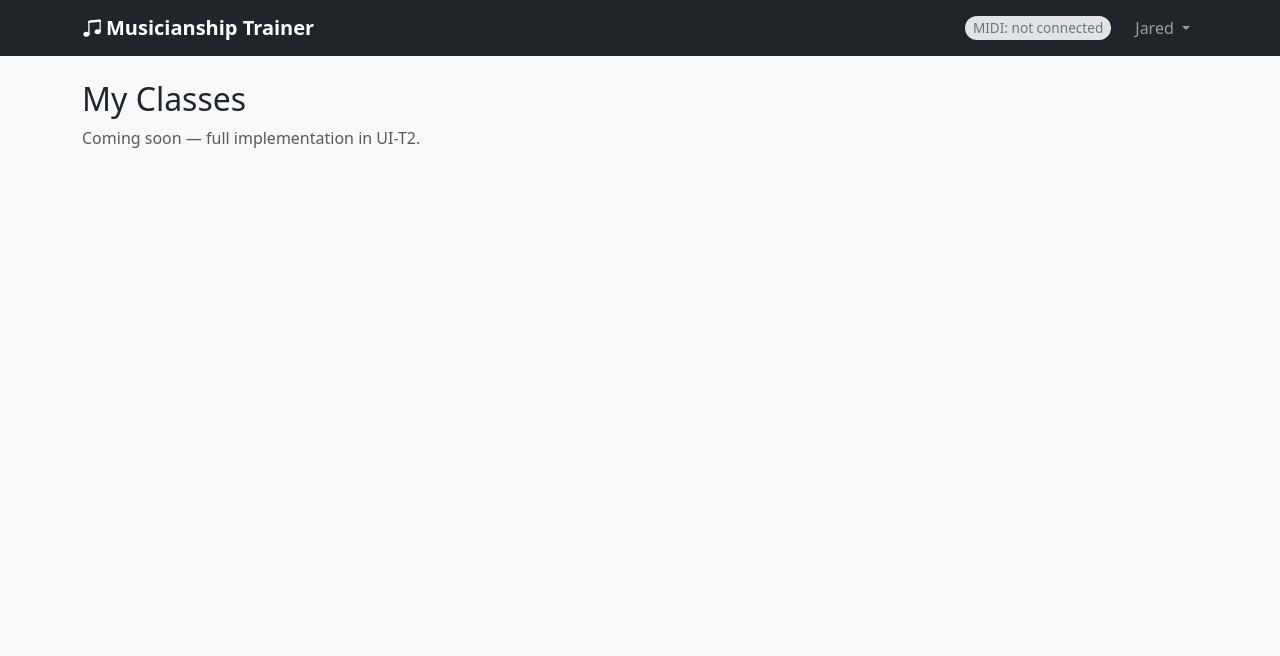
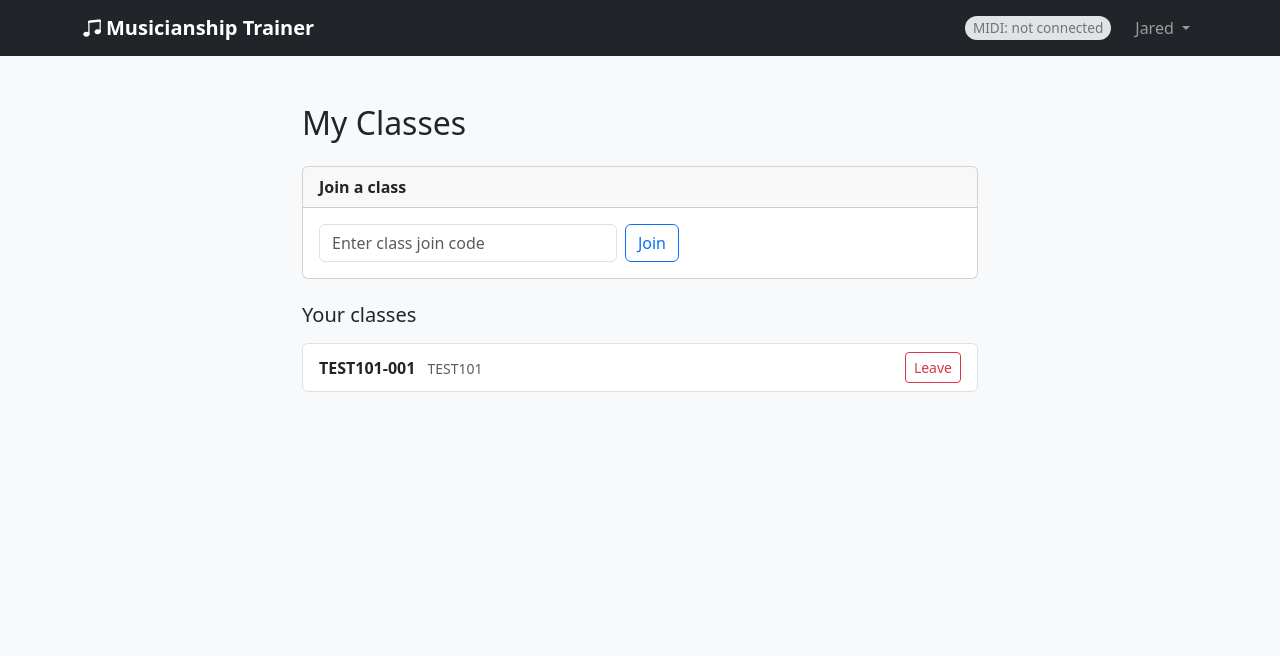
Before and after one commit to FakeBees/Musicianship-Website, a Flask app: page /my-classes in a window 1280 px wide. Shown: the top 656 px of the page. Run offline with Flask 3, Linux system fonts and the light colour scheme; a user stored in the database is signed in.

Commit message:
feat: student My Classes page; strip join/leave from /me
Co-Authored-By: Claude Sonnet 4.6 <noreply@anthropic.com>

```diff
--- a/app.py
+++ b/app.py
@@ -2066,7 +2066,7 @@ def leave_class(class_id):
         klass.members.remove(current_user)
         db.session.commit()
         flash(f'Left "{klass.name}".', 'success')
-    return redirect(url_for('me'))
+    return redirect(url_for('my_classes'))
 
 
 @app.route('/me')
--- a/templates/student/my_classes.html
+++ b/templates/student/my_classes.html
@@ -1,6 +1,41 @@
 {% extends 'base.html' %}
 {% block title %}My Classes{% endblock %}
 {% block content %}
-<h2>My Classes</h2>
-<p class="text-muted">Coming soon — full implementation in UI-T2.</p>
+<div class="container py-4" style="max-width:700px">
+  <h2 class="mb-4">My Classes</h2>
+
+  {% with messages = get_flashed_messages(with_categories=true) %}
+    {% for cat, msg in messages %}<div class="alert alert-{{ cat }}">{{ msg }}</div>{% endfor %}
+  {% endwith %}
+
+  <div class="card mb-4">
+    <div class="card-header fw-semibold">Join a class</div>
+    <div class="card-body">
+      <form method="post" action="{{ url_for('join_class') }}" class="d-flex gap-2" style="max-width:360px">
+        <input type="text" name="join_code" class="form-control" placeholder="Enter class join code" required>
+        <button type="submit" class="btn btn-outline-primary">Join</button>
+      </form>
+    </div>
+  </div>
+
+  {% if classes %}
+  <h5 class="mb-3">Your classes</h5>
+  <div class="list-group">
+    {% for klass in classes %}
+    <div class="list-group-item d-flex justify-content-between align-items-center">
+      <div>
+        <strong>{{ klass.name }}</strong>
+        {% if klass.course %}<span class="text-muted small ms-2">{{ klass.course.name }}</span>{% endif %}
+      </div>
+      <form method="post" action="{{ url_for('leave_class', class_id=klass.id) }}"
+            onsubmit="return confirm('Leave class &quot;{{ klass.name }}&quot;? You will lose access to its modules.')">
+        <button class="btn btn-sm btn-outline-danger">Leave</button>
+      </form>
+    </div>
+    {% endfor %}
+  </div>
+  {% else %}
+  <p class="text-muted">You are not enrolled in any classes yet.</p>
+  {% endif %}
+</div>
 {% endblock %}
```
Also changed, not shown: templates/me.html (+0 -23 lines).
